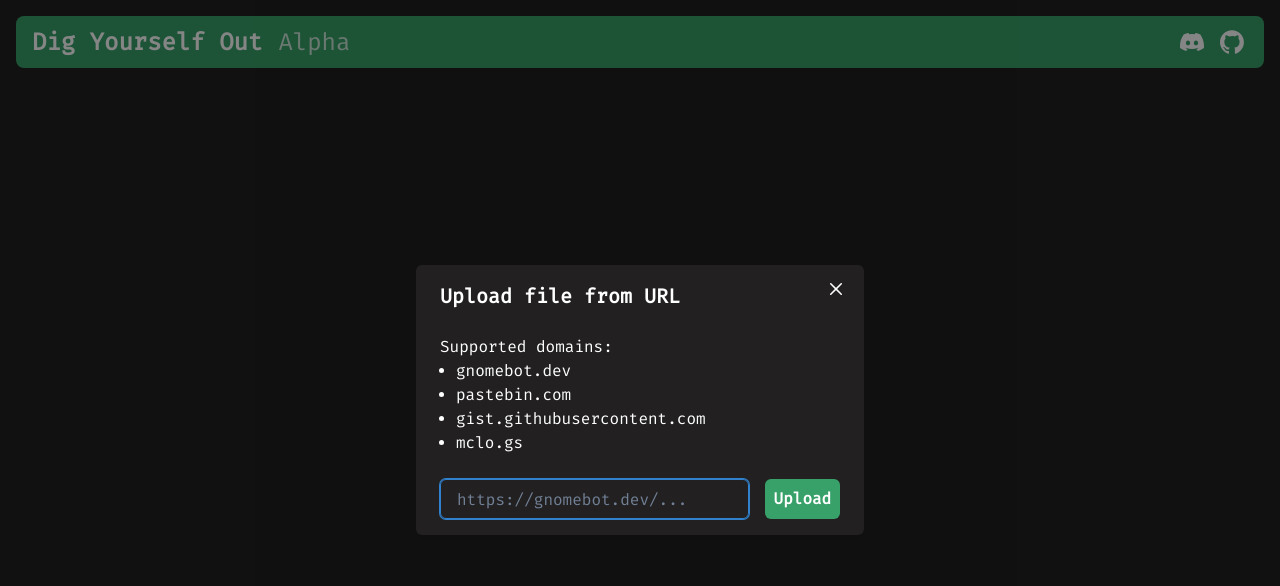
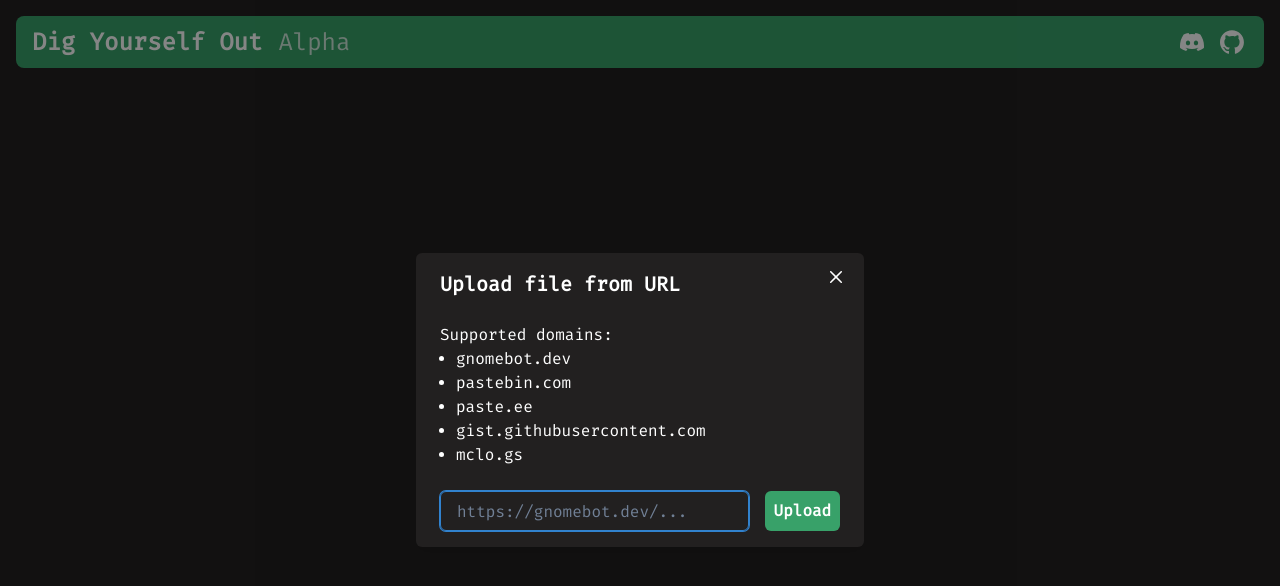
Before and after one commit to tlannigan/dig-yourself-out, a Next.js app: page / in a window 1280 px wide. Both pictures are taken after a click on the button "Upload from URL". Shown: the top 586 px of the page. Built offline with nearby package versions, Linux system fonts and the light colour scheme.

Commit message:
Add paste.ee to supported domains modal list

```diff
--- a/src/app/components/uploadRemoteFileModal.tsx
+++ b/src/app/components/uploadRemoteFileModal.tsx
@@ -52,6 +52,7 @@
                         <UnorderedList>
                             <ListItem>gnomebot.dev</ListItem>
                             <ListItem>pastebin.com</ListItem>
+                            <ListItem>paste.ee</ListItem>
                             <ListItem>gist.githubusercontent.com</ListItem>
                             <ListItem>mclo.gs</ListItem>
                         </UnorderedList>
```
